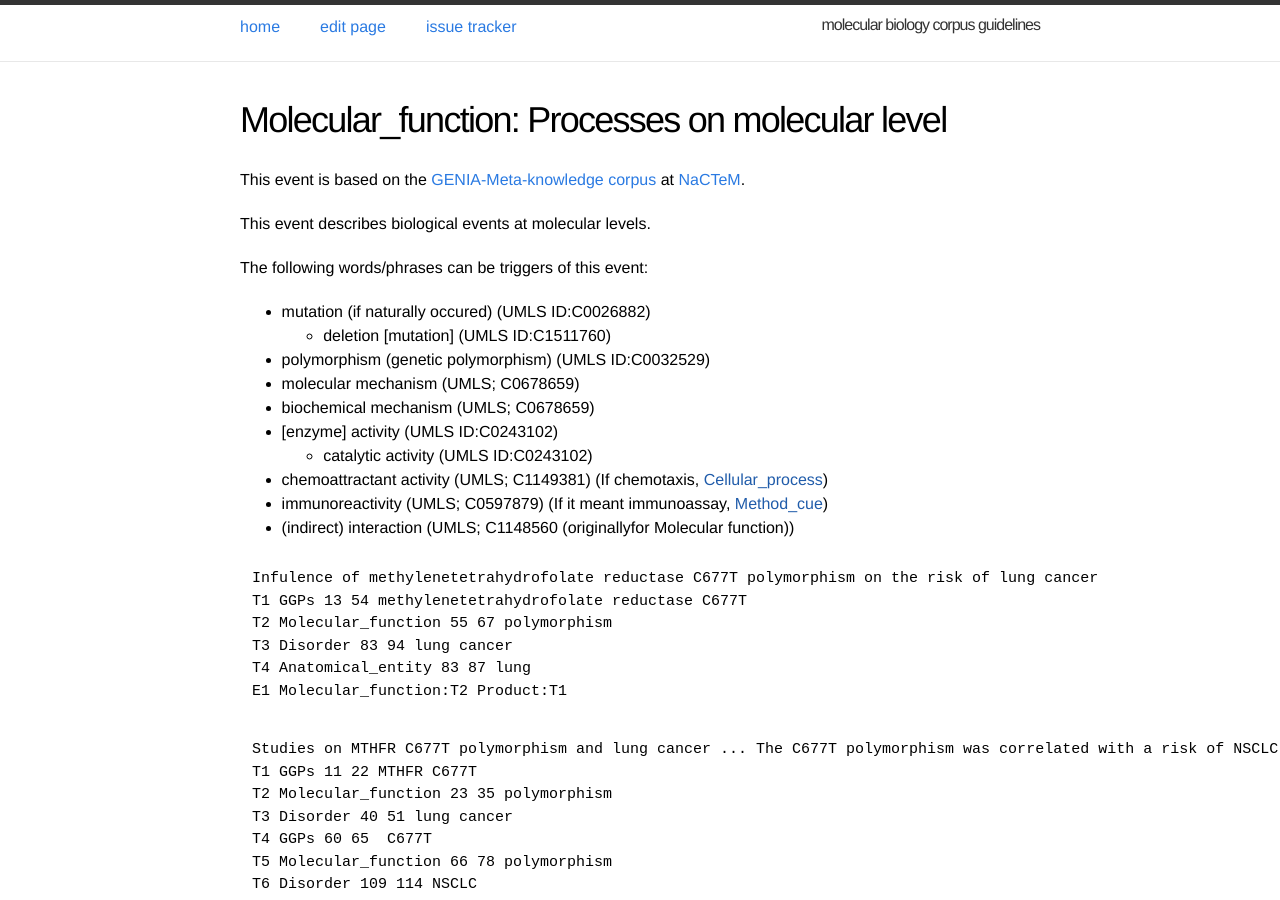
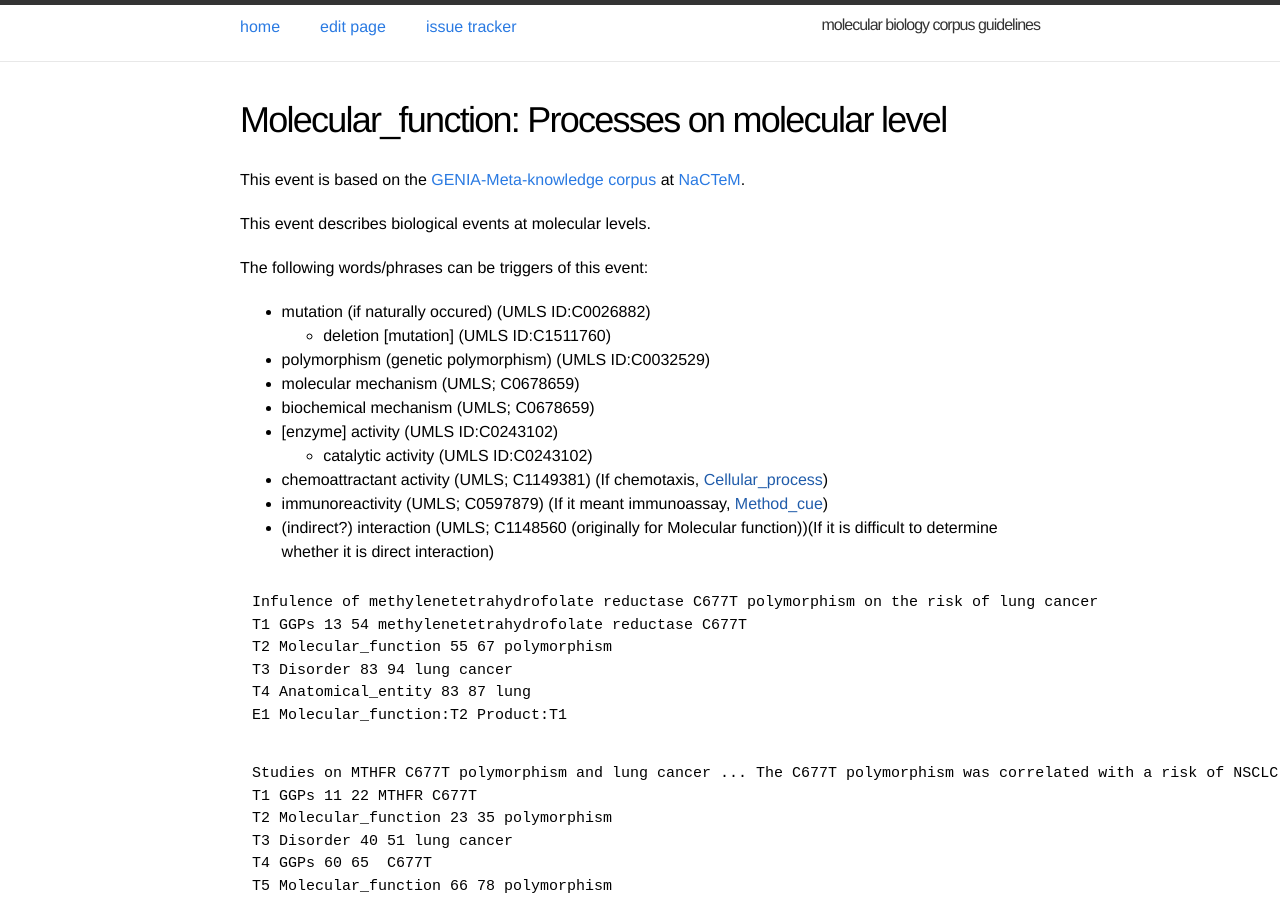
Before and after one commit to ezcatdb/molbiol_lung_corpus-guidelines, a Jekyll site: the page built from _event/Molecular_function.md, in a window 1280 px wide and 900 px high. Built offline with Jekyll 4.4.1, drawn with Linux system fonts in a browser that asks for light colours.

```diff
--- a/_event/Molecular_function.md
+++ b/_event/Molecular_function.md
@@ -22,7 +22,7 @@ The following words/phrases can be triggers of this event:
   - catalytic activity (UMLS ID:C0243102)
 - chemoattractant activity (UMLS; C1149381) (If chemotaxis, [Cellular_process]())
 - immunoreactivity (UMLS; C0597879) (If it meant immunoassay, [Method_cue]())
-- (indirect) interaction (UMLS; C1148560 (originallyfor Molecular function))
+- (indirect?) interaction (UMLS; C1148560 (originally for Molecular function))(If it is difficult to determine whether it is direct interaction)
 
 ~~~ ann
 Infulence of methylenetetrahydrofolate reductase C677T polymorphism on the risk of lung cancer
```
